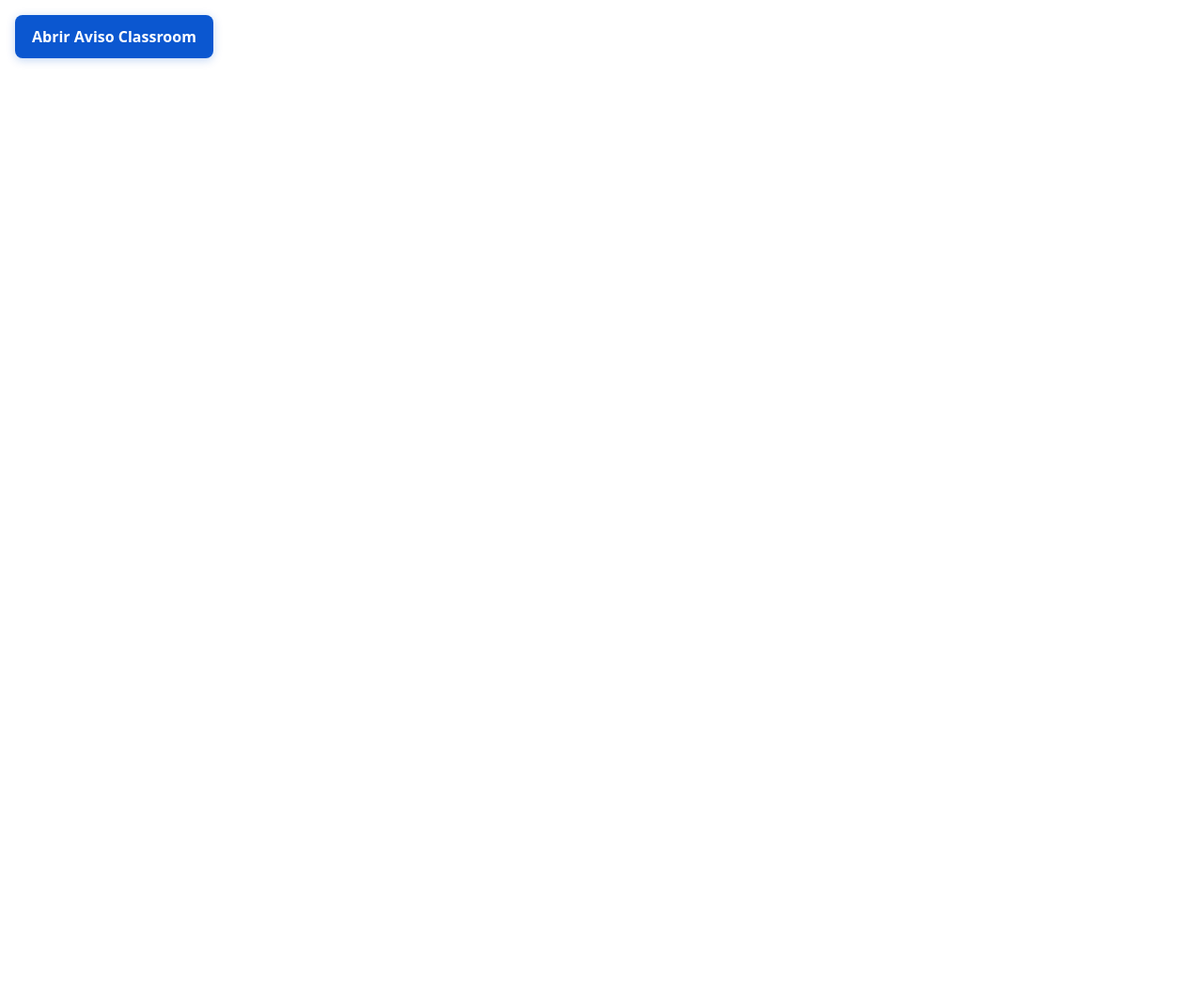
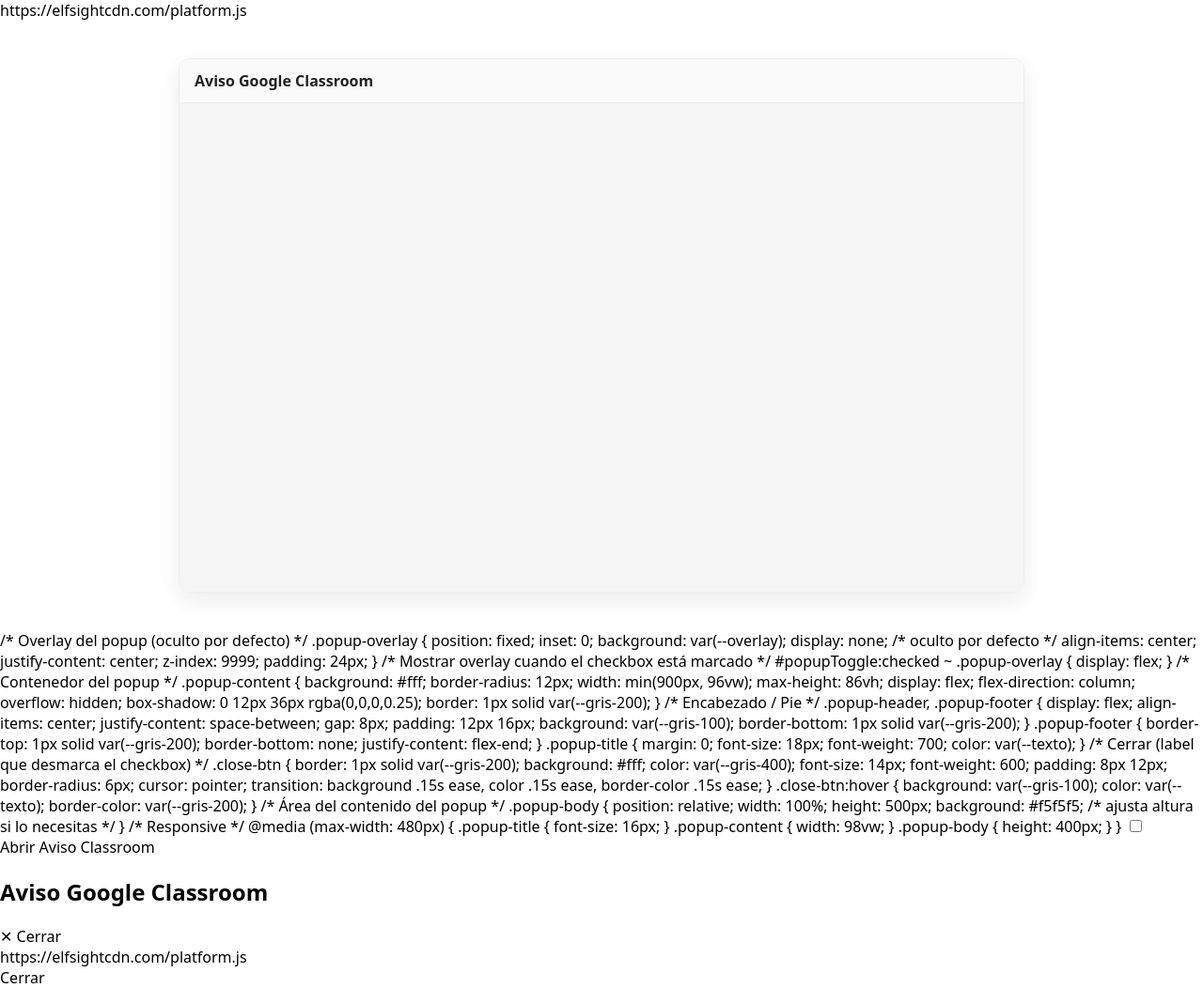
Before and after one commit to jaimeromoupa/popup-elfsight, a plain HTML site: page index.html in a window 1280 px wide. Shown: the whole page at 94% size. Before the commit the page ends 800 px from the top, so only its background shows below. Drawn offline with Linux system fonts and the light colour scheme.

Commit message:
Update index.html

```diff
--- a/index.html
+++ b/index.html
@@ -2,51 +2,35 @@
 <!DOCTYPE html>
 <html lang="es">
 <head>
-<meta charset="UTF-8" />
-<meta name="viewport" content="width=device-width, initial-scale=1" />
-<title>Aviso Google Classroom</title>
-<style>
-  :root {
-    --azul: #0b57d0;
-    --azul-oscuro: #0847aa;
-    --gris-100: #fafafa;
-    --gris-200: #eee;
-    --gris-400: #5f6368;
-    --texto: #202124;
-    --overlay: rgba(0,0,0,0.55);
-  }
-  body {
-    margin: 0;
-    font-family: system-ui, -apple-system, Segoe UI, Roboto, Arial, sans-serif;
-    background: #fff;
-    color: var(--texto);
-  }
+  <meta charset="UTF-8" />
+  <meta name="viewport" content="width=device-width,initial-scale=1" />
+  <title>Aviso Google Classroom</title>
 
-  /* Checkbox invisible a nivel raíz */
-  #popupToggle {
-    position: absolute;
-    left: -9999px;
-    width: 1px; height: 1px;
-    overflow: hidden;
-  }
+  <!-- Cargar plataforma Elfsight en HEAD (recomendado) -->
+  https://elfsightcdn.com/platform.js</script>
 
-  /* Botón (label asociado al checkbox) */
-  .btn {
-    display: inline-block;
-    padding: 12px 18px;
-    background: var(--azul);
-    color: #fff;
-    text-decoration: none;
-    border-radius: 8px;
-    font-weight: 600;
-    box-shadow: 0 2px 10px rgba(11,87,208,0.25);
-    cursor: pointer;
-    transition: transform .08s ease, box-shadow .2s ease, background .2s ease;
-  }
-  .btn:hover { background: var(--azul-oscuro); box-shadow: 0 4px 16px rgba(11,87,208,0.35); }
-  .btn:active { transform: translateY(1px); }
-
-  .wrap { padding: 16px; }
+  <style>
+    body { margin:0; font-family:system-ui,-apple-system,'Segoe UI',Roboto,Arial,sans-serif; }
+    .container { max-width: 900px; margin: 40px auto; padding: 0 16px; }
+    .card { border:1px solid #eee; border-radius:12px; box-shadow:0 8px 24px rgba(0,0,0,.08); overflow:hidden; }
+    .card-header { padding:12px 16px; background:#fafafa; border-bottom:1px solid #eee; font-weight:700; color:#202124; }
+    .card-body { position:relative; height:520px; background:#f5f5f5; }
+    /* Elfsight ocupa todo el panel */
+    .card-body .elfsight-app-936dea89-9ea7-434b-9181-dc679df0f8e2 { position:absolute; inset:0; width:100%; height:100%; }
+  </style>
+</head>
+<body>
+  <div class="container">
+    <div class="card">
+      <div class="card-header">Aviso Google Classroom</div>
+      <div class="card-body">
+        <!-- Solo el contenedor; el script ya está cargado en HEAD -->
+        <div class="elfsight-app-936dea89-9ea7-434b-9181-dc679df0f8e2" data-elfsight-app-lazy></div>
+      </div>
+    </div>
+  </div>
+</body>
+</html>
 
   /* Overlay del popup (oculto por defecto) */
   .popup-overlay {
```
